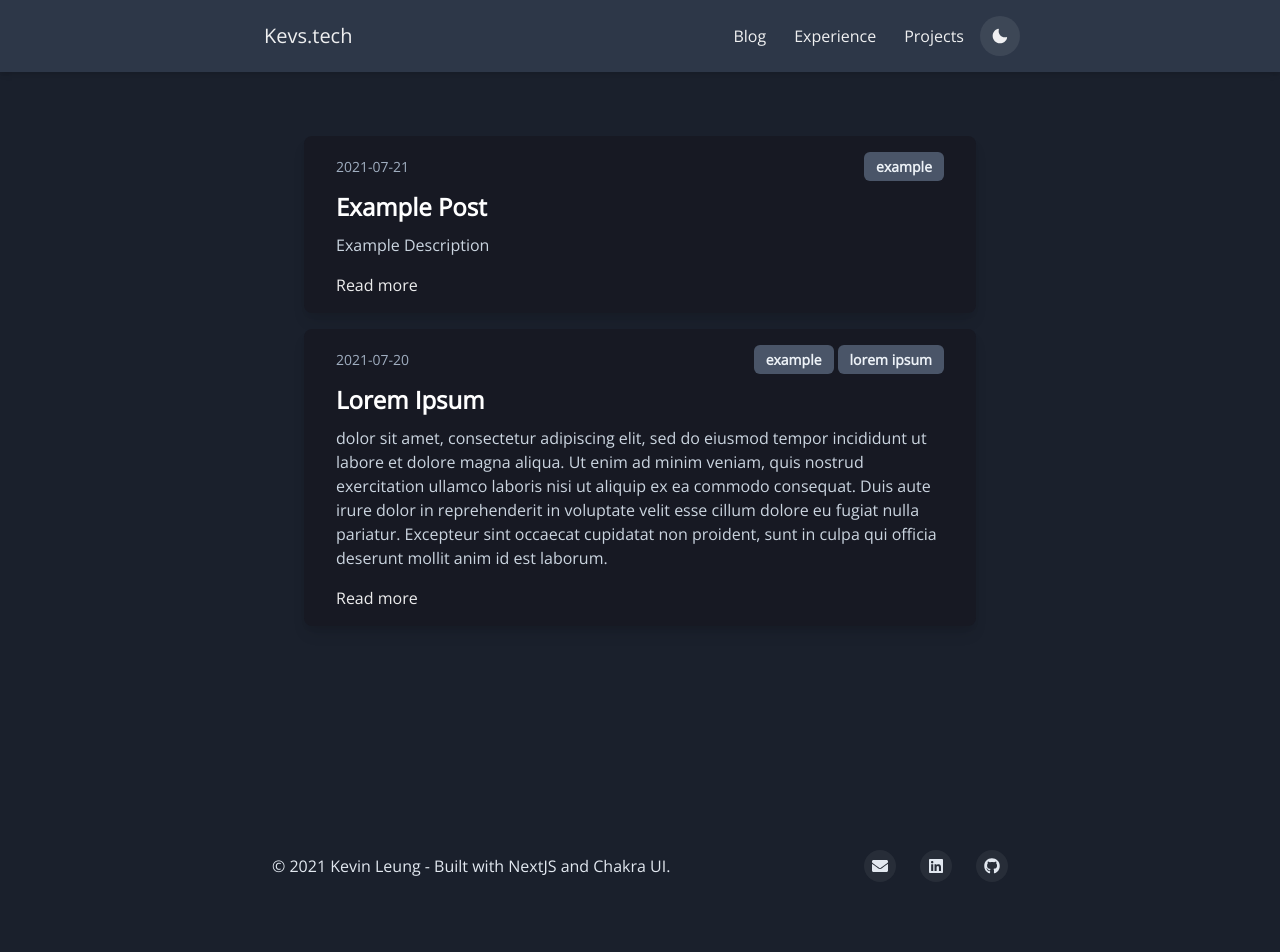
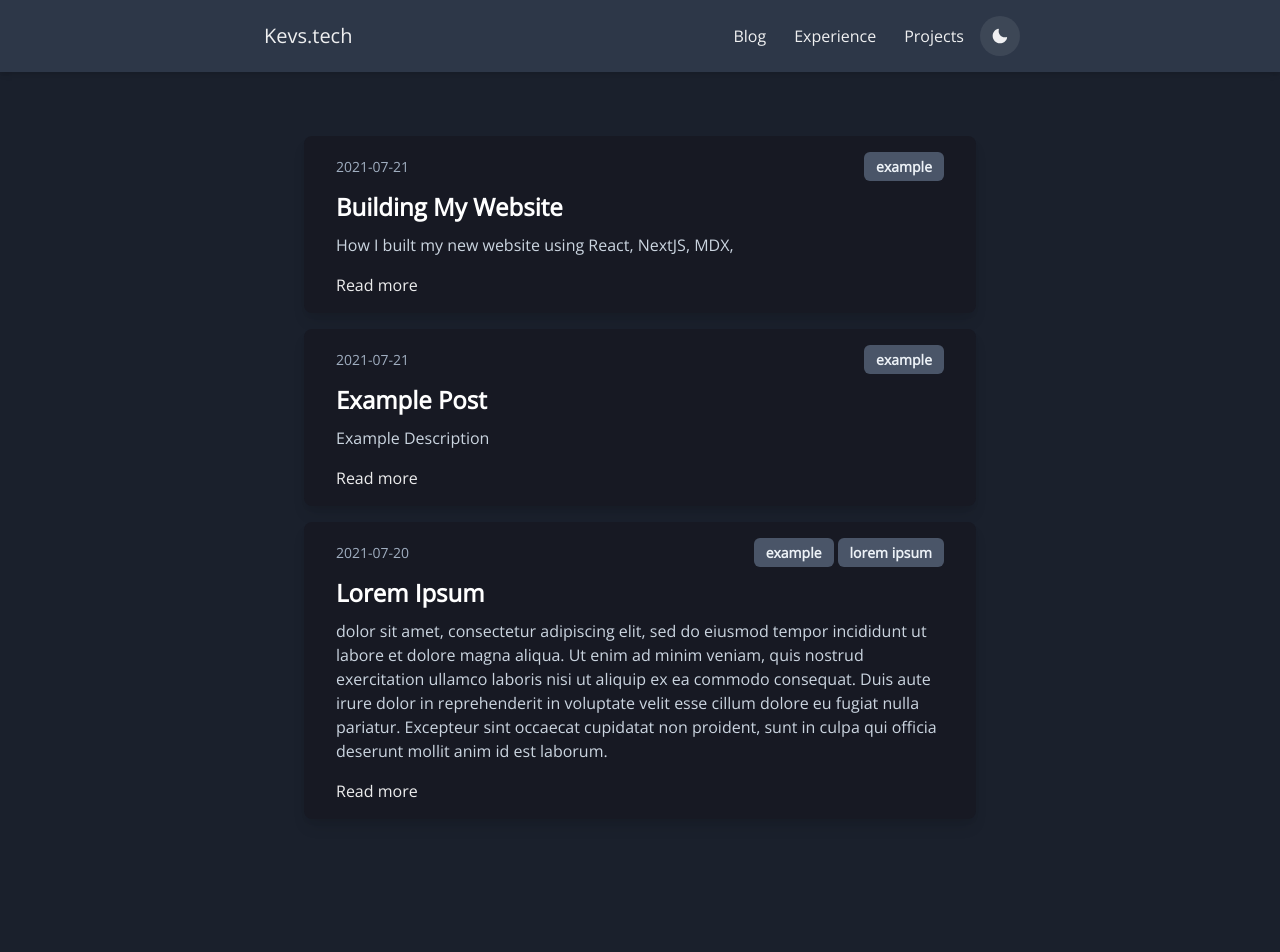
Before and after one commit to kevinleung987/personal-website, a Next.js app: page /blog in a window 1280 px wide. Shown: the top 952 px of the page. Before the commit the page ends 898 px from the top, so only its background shows below. Built offline with nearby package versions, Linux system fonts and the light colour scheme; what reading-time would draw is missing.

Commit message:
Refactor and pulsing TopButton

```diff
--- a/components/blog-card.tsx
+++ b/components/blog-card.tsx
@@ -16,14 +16,14 @@ export default function BlogCard(props: PostData) {
   return (
     <Box
       mx="auto"
-      my={"4"}
-      px={"8"}
-      py={"4"}
+      my="4"
+      px="8"
+      py="4"
       rounded="lg"
       shadow="lg"
       bg={useColorModeValue("white", "gray.900")}
       maxW="2xl"
-      cursor={"pointer"}
+      cursor="pointer"
       transition="all 0.25s"
       _hover={{ transform: "translateY(-4px)", shadow: "sm" }}
       onClick={() => router.push(href)}
@@ -35,12 +35,12 @@ export default function BlogCard(props: PostData) {
         >
           {props.frontMatter.date}
         </chakra.span>
-        <HStack display="flex" alignItems="center" spacing={"1"}>
+        <HStack display="flex" alignItems="center" spacing="1">
           {props.frontMatter.tags?.map((tag) => (
             <Link
               key={tag}
-              px={"3"}
-              py={"1"}
+              px="3"
+              py="1"
               bg="gray.600"
               color="gray.100"
               fontSize="sm"
@@ -54,7 +54,7 @@ export default function BlogCard(props: PostData) {
         </HStack>
       </Flex>
 
-      <Box mt={2}>
+      <Box mt="2">
         <NextLink href={href}>
           <Link
             fontSize="2xl"
@@ -70,12 +70,12 @@ export default function BlogCard(props: PostData) {
           </Link>
         </NextLink>
 
-        <chakra.p mt={"2"} color={useColorModeValue("gray.600", "gray.300")}>
+        <chakra.p mt="2" color={useColorModeValue("gray.600", "gray.300")}>
           {props.frontMatter.description}
         </chakra.p>
       </Box>
 
-      <Flex justifyContent="space-between" alignItems="center" mt={"4"}>
+      <Flex justifyContent="space-between" alignItems="center" mt="4">
         <NextLink href={href}>
           <Link
             color={useColorModeValue("brand.600", "brand.400")}
--- a/components/footer.tsx
+++ b/components/footer.tsx
@@ -2,6 +2,8 @@ import {
   Box,
   chakra,
   Container,
+  Divider,
+  Flex,
   Stack,
   Text,
   useColorModeValue,
@@ -22,16 +24,16 @@ const SocialButton = ({
   return (
     <chakra.button
       bg={useColorModeValue("blackAlpha.100", "whiteAlpha.100")}
-      rounded={"full"}
+      rounded="full"
       w={8}
       h={8}
-      cursor={"pointer"}
-      as={"a"}
+      cursor="pointer"
+      as="a"
       href={href}
-      display={"inline-flex"}
-      alignItems={"center"}
-      justifyContent={"center"}
-      transition={"background 0.3s ease"}
+      display="inline-flex"
+      alignItems="center"
+      justifyContent="center"
+      transition="background 0.3s ease"
       _hover={{
         bg: useColorModeValue("blackAlpha.200", "whiteAlpha.200"),
       }}
@@ -47,40 +49,40 @@ export default function Footer() {
     <Box
       as="footer"
       color={useColorModeValue("gray.700", "gray.200")}
-      mt={"24"}
-      left={"0"}
-      bottom={"0"}
-      width={"100%"}
+      mt="24"
+      left="0"
+      bottom="0"
+      width="100%"
     >
-      <Container
-        as={Stack}
-        maxW={"3xl"}
-        py={"4"}
+      <Container as={Stack} maxW="3xl" px="0">
+        <Divider />
+        <Flex
+          spacing="4"
           direction={{ base: "column", md: "row" }}
-        spacing={"4"}
           justify={{ base: "center", md: "space-between" }}
           align={{ base: "center", md: "center" }}
         >
           <Text display={{ base: "none", md: "flex" }}>
             © 2021 Kevin Leung - Built with NextJS and Chakra UI.
           </Text>
-        <Stack direction={"row"} spacing={"6"}>
-          <SocialButton label={"Email"} href={"mailto:contact@kevs.tech"}>
+          <Stack direction="row" spacing="6">
+            <SocialButton label="Email" href="mailto:contact@kevs.tech">
               <FaEnvelope />
             </SocialButton>
             <SocialButton
-            label={"LinkedIn"}
-            href={"https://www.linkedin.com/in/kevinleung987/"}
+              label="LinkedIn"
+              href="https://www.linkedin.com/in/kevinleung987/"
             >
               <FaLinkedin />
             </SocialButton>
             <SocialButton
-            label={"GitHub"}
-            href={"https://github.com/kevinleung987"}
+              label="GitHub"
+              href="https://github.com/kevinleung987"
             >
               <FaGithub />
             </SocialButton>
           </Stack>
+        </Flex>
       </Container>
     </Box>
   );
--- a/components/layout.tsx
+++ b/components/layout.tsx
@@ -30,15 +30,7 @@ export default function Layout({ children }: { children: React.ReactNode }) {
       <NavBar />
 
       <Center>
-        <Box
-          w="full"
-          mx="auto"
-          maxW="3xl"
-          minH="md"
-          px={"2"}
-          pt={"12"}
-          pb={"24"}
-        >
+        <Box w="full" mx="auto" maxW="3xl" minH="md" px="2" pt="12" pb="24">
           {children}
         </Box>
       </Center>
--- a/components/navbar.tsx
+++ b/components/navbar.tsx
@@ -23,7 +23,7 @@ export default function NavBar() {
     <chakra.header
       w="full"
       px={{ base: "2", sm: "4" }}
-      py={"4"}
+      py="4"
       shadow="md"
       bg={bg}
     >
@@ -42,20 +42,20 @@ export default function NavBar() {
         </Flex>
         <HStack display="flex" alignItems="center" spacing={1}>
           <HStack
-            spacing={"1"}
-            mr={"1"}
+            spacing="1"
+            mr="1"
             color="brand.500"
             display={{ base: "none", md: "inline-flex" }}
           >
             {/* TODO: Make Custom Link Component */}
             <NextLink href="/blog" passHref>
-              <Link px={"3"}>Blog</Link>
+              <Link px="3">Blog</Link>
             </NextLink>
             <NextLink href="/experience" passHref>
-              <Link px={"3"}>Experience</Link>
+              <Link px="3">Experience</Link>
             </NextLink>
             <NextLink href="/projects" passHref>
-              <Link px={"3"}>Projects</Link>
+              <Link px="3">Projects</Link>
             </NextLink>
             <IconButton
               aria-label="Toggle Dark Mode"
--- a/package.json
+++ b/package.json
@@ -4,6 +4,7 @@
   "private": true,
   "scripts": {
     "dev": "next dev",
+    "dev-watch": "next-remote-watch ./posts",
     "build": "next build && next export",
     "start": "next start",
     "lint": "next lint"
@@ -33,6 +34,7 @@
     "@types/react": "17.0.11",
     "eslint": "7.29.0",
     "eslint-config-next": "11.0.1",
+    "next-remote-watch": "^1.0.0",
     "typescript": "4.3.4"
   }
 }
--- a/pages/blog/[slug].tsx
+++ b/pages/blog/[slug].tsx
@@ -17,7 +17,7 @@ export default function Post({ mdxSource, readingTime, frontMatter }: IProps) {
       <Heading fontSize="6xl">{frontMatter.title}</Heading>
       <Heading fontSize="xl">Published: {frontMatter.date}</Heading>
       <Heading fontSize="xl">Reading Time: {readingTime}</Heading>
-      <Heading fontSize="3xl" py={"6"}>
+      <Heading fontSize="3xl" py="6">
         {frontMatter.description}
       </Heading>
       <Divider />
--- a/pages/index.tsx
+++ b/pages/index.tsx
@@ -4,18 +4,18 @@ export default function Home() {
   return (
     <>
       <Heading size="xl">Hi! I'm Kevin! 🙋‍♂️</Heading>
-      <Text fontSize="xl" pt={"8"}>
+      <Text fontSize="xl" pt="8">
         My new website is currently under construction, you can find the old
         website{" "}
         <Link color="teal.500" href="https://old.kevs.tech/">
           here.
         </Link>
       </Text>
-      <Text fontSize="xl" pt={"8"}>
+      <Text fontSize="xl" pt="8">
         Hello! I'm a recent graudate from the University of Toronto where I
         studied Computer Science.
       </Text>
-      <Text fontSize="xl" pt={"8"}>
+      <Text fontSize="xl" pt="8">
         Currently I'm working as a Software Engineer at Google in the San
         Francisco Bay Area.
       </Text>
--- /dev/null
+++ b/posts/building-my-website.mdx
@@ -0,0 +1,8 @@
+---
+title: Building My Website
+description: How I built my new website using React, NextJS, MDX,
+date: "2021-07-21"
+published: true
+tags:
+    - example
+---
```
Also changed, not shown: components/mdx-components.tsx (+16 -18 lines), components/top-button.tsx (+15 -8 lines), 1 other file (tests, documents, lock files or other folders). Lines whose indentation alone changed are shown as unchanged.
